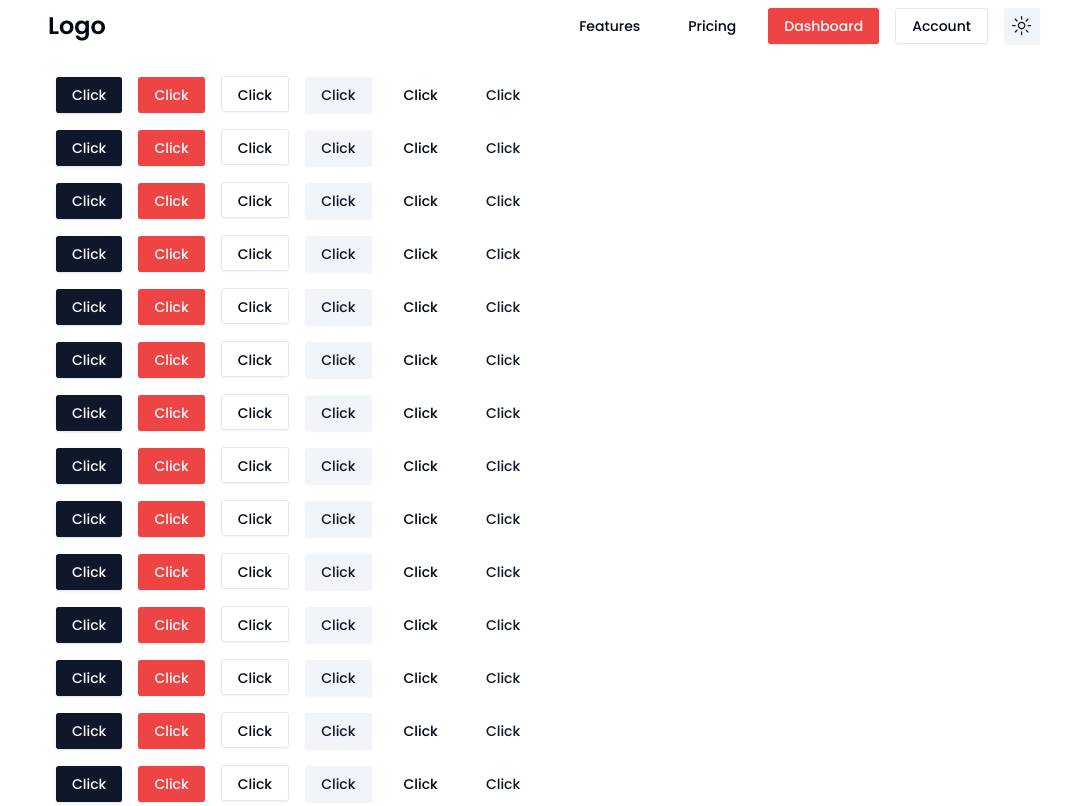
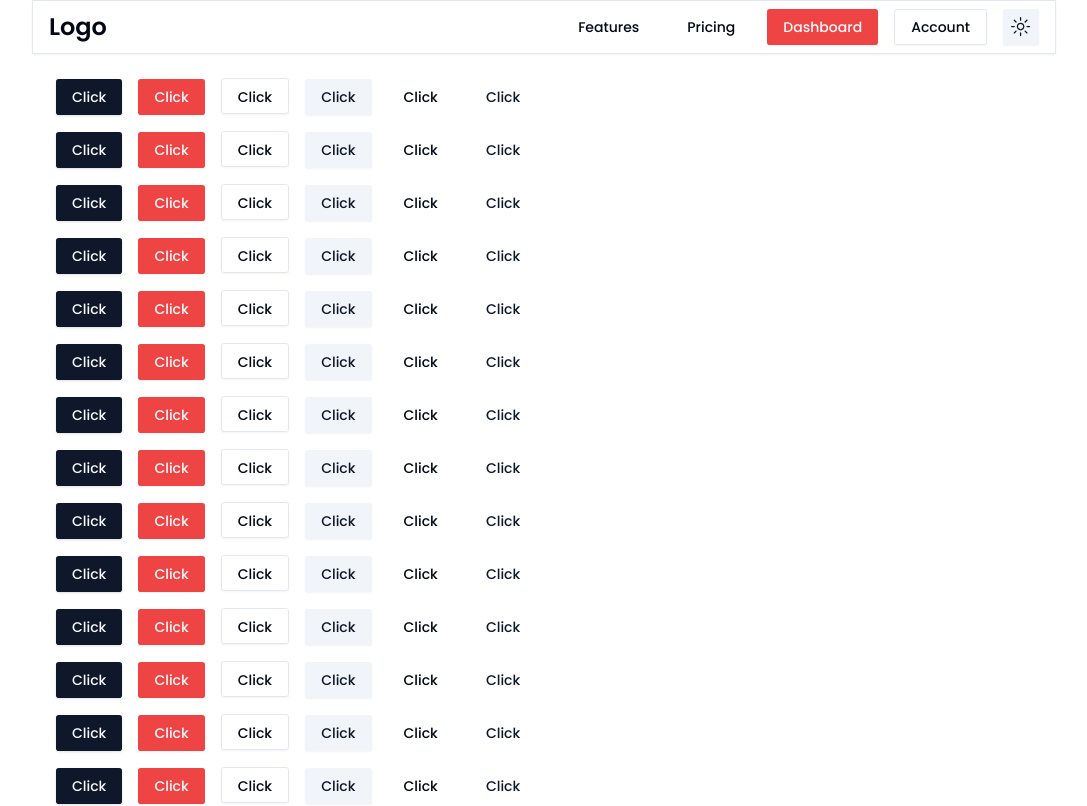
Before and after one commit to eliasablan/Next-shadcn-React-Query-Star-Wars, a Next.js app: page / in a window 1280 px wide. Shown: the top 806 px of the page, without its empty margins (96-1183 px from the left). Built offline with nearby package versions, Linux system fonts and the light colour scheme.

Commit message:
add border to navigation menu

```diff
--- a/src/components/Header.js
+++ b/src/components/Header.js
@@ -11,7 +11,7 @@ import { NavigationDropdown } from "./NavigationDropdown";
 
 const Header = () => {
   return (
-    <nav className={`max-w-5xl m-auto w-full px-4 py-2 ${styles.stickyheader}`}>
+    <nav className={`max-w-5xl m-auto w-full px-4 py-2 border border-input bg-transparent shadow-sm ${styles.stickyheader}`}>
       <div className="flex items-center gap-8 justify-between">
         <div>
           <Link href="/" className="text-2xl font-semibold hover:opacity-90">
```
